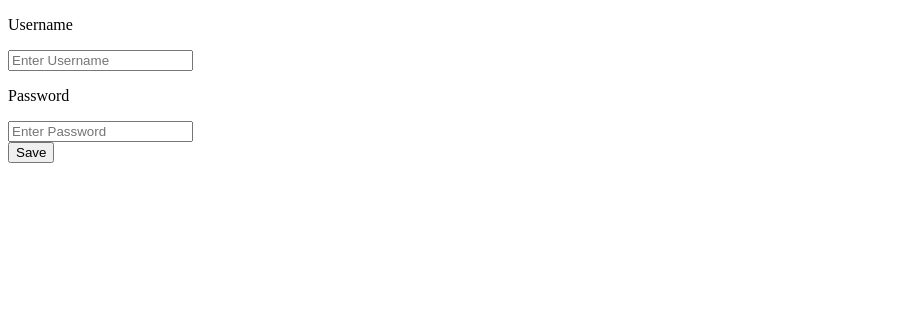
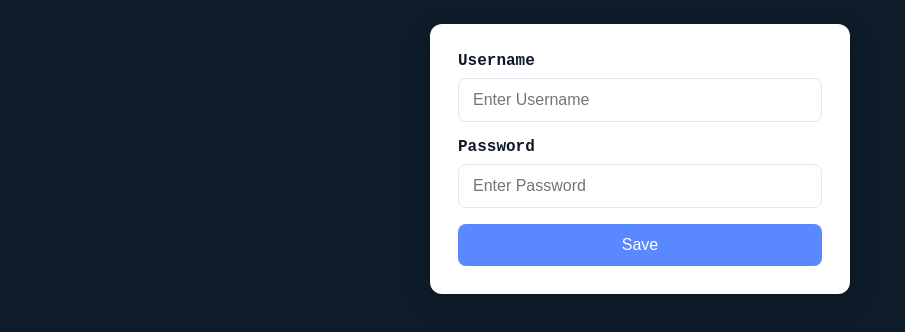
Before and after one commit to Runn077/Notes-App, a React app in the folder frontend/: page /registration in a window 1280 px wide. Shown: the top 332 px of the page, without its empty margins (0-905 px from the left). Built offline with nearby package versions, Linux system fonts and the light colour scheme; the HTML template or start-up script is replaced by a standard one.

Commit message:
Changed layout and styling

```diff
--- a/frontend/src/App.css
+++ b/frontend/src/App.css
@@ -1,158 +1,6 @@
-.homeContainer {
-  display: flex;
-  flex-wrap: wrap;           /* allow notes to wrap */
-  justify-content: flex-start; /* align notes to left inside the container */
-  gap: 20px;                 /* spacing between notes */
-  max-width: 90vw;         /* optional: container max width */
-  margin: 0 auto;            /* center container horizontally */
-  box-sizing: border-box;    /* include padding if added */
-}
-
-
-.note {
-  width: 300px;
-  aspect-ratio: 1 / 1;
-  outline: auto;
-  padding: 10px;
-  display: flex;
-  flex-direction: column;
-  box-sizing: border-box;
-  border-radius: 5px;
-  background-color: #ffffff;
-  cursor: pointer;
-}
-
-.note:hover{
-  transform: translateY(-1px);
-  outline: 2px solid rgb(132, 255, 130);
-}
-
-.note .title {
-  width: calc(100% + 20px); /* 100% + left/right padding of .note */
-  margin: -10px 0 10px -10px; /* counteract .note padding */
-  padding: 10px;
-  background-color: #5a89ff;
-  color: white;
-  text-align: center;
-  box-sizing: border-box;
-}
-
-.note .postBody {
-  flex: 1;           /* fills remaining height inside the square note */
-  overflow-y: auto;  /* scroll if content is too tall */
-  word-wrap: break-word;
-  white-space: pre-wrap;
-}
-
-.modal {
-  position: fixed;
-  top: 0;
-  left: 0;
-  width: 100%;
-  height: 100%;
-  overflow: auto; /* allow modal to scroll if content too big */
-  display: flex;
-  justify-content: center;
-  align-items: center;
-  z-index: 1000;
-}
-
-.overlay {
-  position: absolute;
-  width: 100%;
-  height: 100%;
-  background: rgba(0,0,0,0.5);
-  z-index: 1;
-}
-
-.modalContent {
-  position: relative;
-  background: white;
-  padding: 20px;
-  border-radius: 8px;
-  z-index: 2;
-}
-
-.createBtn {
-  background-color: #5a89ff;
-  display: block;
-  margin: 20px auto;
-  padding: 10px 20px;
-  font-size: 1rem;
-  cursor: pointer;
-  border: none;
-  outline: none;
-  border-radius: 5px;
-  color: white;
-}
-
-.createBtn:hover {
-  transform: translateY(-1px);
-  outline: 2px solid rgb(132, 255, 130);
-}
-
-.noteContainer {
-  display: flex;
-  flex-direction: column; /* stack title and text vertically */
-  width: 90vw;            /* almost full width of screen */
-  max-width: 800px;       /* optional: limit max width for readability */
-  margin: 20px auto;      /* center horizontally with top/bottom spacing */
-  padding: 20px;
-  box-sizing: border-box;
-}
-
-.noteTitle {
-  width: 100%;           /* full width */
-  font-size: 2rem;       /* big title */
-  font-family:'Courier New', Courier, monospace;
-  margin-bottom: 20px;   /* spacing below title */
-  text-align: left;      /* left-align, or center if you prefer */
-}
-
-.noteText {
-  width: 100%;           /* full width */
-  font-size: 1rem;
-  line-height: 1.5;      /* easier to read */
-  resize: none;          /* if using textarea, prevents resizing */
-  border: 1px solid #ccc; /* optional: border for textarea */
-  padding: 10px;
-  box-sizing: border-box;
-  min-height: 200px;     /* ensure some initial height */
-  white-space: pre-wrap;  /* keeps line breaks from textarea */
-  overflow-wrap: break-word;
-  font-family:'Courier New', Courier, monospace;
-}
-
-.noteTitle {
-  width: 100%;           /* full width */
-  font-size: 2rem;
-  resize: none;          /* if using textarea, prevents resizing */
-  border: 1px solid #ccc; /* optional: border for textarea */
-  padding: 10px;
-  box-sizing: border-box;
-  white-space: pre-wrap;  /* keeps line breaks from textarea */
-  overflow-wrap: break-word;
-  font-family:'Courier New', Courier, monospace;
-}
-
-.noteContainer {
-  max-width: 90vw;
-  background-color: #5a89ff;
-}
-
-.deleteBtn {
-  background-color: #ff7373;
-  display: block;
-  padding: 10px 20px;
-  font-size: 1rem;
-  cursor: pointer;
-  border: none;
-  outline: none;
-  border-radius: 5px;
-  color: white;
-}
-
-.deleteBtn:hover{
-  transform: translateY(-1px);
-  outline: 2px solid rgb(255, 0, 0);
-}
+@import "./styles/base.css";
+@import "./styles/notes.css";
+@import "./styles/modal.css";
+@import "./styles/noteDetail.css";
+@import "./styles/buttons.css";
+@import "./styles/registration.css";
--- a/frontend/src/page/Registration.jsx
+++ b/frontend/src/page/Registration.jsx
@@ -1,7 +1,6 @@
 import { useState } from 'react'
 import axios from 'axios'
 import { useNavigate } from 'react-router-dom';
-
 
 function Registration() {
   const navigate = useNavigate();
@@ -24,7 +23,8 @@ function Registration() {
   }
 
   return (
-    <div className='registeration container'>
+    <div className='registrationContainer'>
+        <div className='registrationCard'>
           <div className='usernameContainer'>
               <p className='usernameTitle'>Username</p>
               <input
@@ -33,7 +33,6 @@ function Registration() {
                 value = {username}
                 onChange={usernameChange}
               />
-
           </div>
           <div className='passwordContainer'>
               <p className='passwordTitle'>Password</p>
@@ -51,6 +50,7 @@ function Registration() {
             Save
           </button>
         </div>
+    </div>
   )
 }
 
--- /dev/null
+++ b/frontend/src/styles/base.css
@@ -0,0 +1,8 @@
+html, body, #root {
+  height: 100%;
+}
+
+body {
+  margin: 0;                 /* remove default white margins */
+  background-color: #0e1b29; /* ensure full-page dark background */
+}
--- /dev/null
+++ b/frontend/src/styles/buttons.css
@@ -0,0 +1,51 @@
+.createBtn {
+  background-color: #5a89ff;
+  display: block;
+  margin: 20px auto;
+  padding: 10px 20px;
+  font-size: 1rem;
+  cursor: pointer;
+  border: none;
+  outline: none;
+  border-radius: 5px;
+  color: white;
+}
+
+.createBtn:hover {
+  transform: translateY(-1px);
+  outline: 2px solid rgb(132, 255, 130);
+}
+
+.deleteBtn {
+  background-color: #ff7373;
+  display: block;
+  padding: 10px 20px;
+  font-size: 1rem;
+  cursor: pointer;
+  border: none;
+  outline: none;
+  border-radius: 5px;
+  color: white;
+}
+
+.deleteBtn:hover{
+  transform: translateY(-1px);
+  outline: 2px solid rgb(255, 0, 0);
+}
+
+.saveBtn {
+  background-color: #5a89ff;
+  color: #ffffff;
+  border: none;
+  border-radius: 8px;
+  padding: 12px 16px;
+  font-size: 1rem;
+  cursor: pointer;
+  transition: transform 0.15s ease, background-color 0.15s ease, box-shadow 0.15s ease;
+}
+
+.saveBtn:hover {
+  background-color: #4b78ea;
+  transform: translateY(-1px);
+  box-shadow: 0 6px 14px rgba(0,0,0,0.1);
+}
--- /dev/null
+++ b/frontend/src/styles/modal.css
@@ -0,0 +1,28 @@
+.modal {
+  position: fixed;
+  top: 0;
+  left: 0;
+  width: 100%;
+  height: 100%;
+  overflow: auto; /* allow modal to scroll if content too big */
+  display: flex;
+  justify-content: center;
+  align-items: center;
+  z-index: 1000;
+}
+
+.overlay {
+  position: absolute;
+  width: 100%;
+  height: 100%;
+  background: rgba(0,0,0,0.5);
+  z-index: 1;
+}
+
+.modalContent {
+  position: relative;
+  background: white;
+  padding: 20px;
+  border-radius: 8px;
+  z-index: 2;
+}
--- /dev/null
+++ b/frontend/src/styles/noteDetail.css
@@ -0,0 +1,38 @@
+.noteContainer {
+  display: flex;
+  flex-direction: column; /* stack title and text vertically */
+  width: 90vw;            /* almost full width of screen */
+  max-width: 800px;       /* optional: limit max width for readability */
+  margin: 20px auto;      /* center horizontally with top/bottom spacing */
+  padding: 20px;
+  box-sizing: border-box;
+  background-color: #5a89ff; /* from later override */
+}
+
+.noteTitle {
+  width: 100%;           /* full width */
+  font-size: 2rem;       /* big title */
+  font-family:'Courier New', Courier, monospace;
+  margin-bottom: 20px;   /* spacing below title */
+  text-align: left;      /* left-align */
+  resize: none;          /* if textarea used */
+  border: 1px solid #ccc; /* if input/textarea */
+  padding: 10px;
+  box-sizing: border-box;
+  white-space: pre-wrap;
+  overflow-wrap: break-word;
+}
+
+.noteText {
+  width: 100%;
+  font-size: 1rem;
+  line-height: 1.5;
+  resize: none;
+  border: 1px solid #ccc;
+  padding: 10px;
+  box-sizing: border-box;
+  min-height: 200px;
+  white-space: pre-wrap;
+  overflow-wrap: break-word;
+  font-family:'Courier New', Courier, monospace;
+}
--- /dev/null
+++ b/frontend/src/styles/notes.css
@@ -0,0 +1,44 @@
+.homeContainer {
+  display: flex;
+  flex-wrap: wrap;           /* allow notes to wrap */
+  justify-content: flex-start; /* align notes to left inside the container */
+  gap: 20px;                 /* spacing between notes */
+  max-width: 90vw;         /* optional: container max width */
+  margin: 0 auto;            /* center container horizontally */
+  box-sizing: border-box;    /* include padding if added */
+}
+
+.note {
+  width: 300px;
+  aspect-ratio: 1 / 1;
+  outline: auto;
+  padding: 10px;
+  display: flex;
+  flex-direction: column;
+  box-sizing: border-box;
+  border-radius: 5px;
+  background-color: #ffffff;
+  cursor: pointer;
+}
+
+.note:hover{
+  transform: translateY(-1px);
+  outline: 2px solid rgb(132, 255, 130);
+}
+
+.note .title {
+  width: calc(100% + 20px); /* 100% + left/right padding of .note */
+  margin: -10px 0 10px -10px; /* counteract .note padding */
+  padding: 10px;
+  background-color: #5a89ff;
+  color: white;
+  text-align: center;
+  box-sizing: border-box;
+}
+
+.note .postBody {
+  flex: 1;           /* fills remaining height inside the square note */
+  overflow-y: auto;  /* scroll if content is too tall */
+  word-wrap: break-word;
+  white-space: pre-wrap;
+}
--- /dev/null
+++ b/frontend/src/styles/registration.css
@@ -0,0 +1,52 @@
+.registrationContainer {
+  display: flex;
+  flex-direction: column;
+  justify-content: flex-start;
+  align-items: center;
+  height: 100vh;
+  padding: 24px;
+  background: linear-gradient(#0e1b29);
+}
+
+.registrationCard {
+  width: 100%;
+  max-width: 420px;
+  background-color: #ffffff;
+  border-radius: 12px;
+  box-shadow: 0 10px 30px rgba(0,0,0,0.1);
+  padding: 28px;
+  box-sizing: border-box;
+  display: flex;
+  flex-direction: column;
+  gap: 16px;
+}
+
+.registrationCard .usernameContainer,
+.registrationCard .passwordContainer {
+  display: flex;
+  flex-direction: column;
+  gap: 8px;
+}
+
+.registrationCard .usernameTitle,
+.registrationCard .passwordTitle {
+  font-family:'Courier New', Courier, monospace;
+  margin: 0;
+  font-weight: 600;
+  color: #0f172a;
+}
+
+.registrationCard .username,
+.registrationCard .password {
+  padding: 12px 14px;
+  border: 1px solid #e2e8f0;
+  border-radius: 8px;
+  font-size: 1rem;
+  outline: none;
+}
+
+.registrationCard .username:focus,
+.registrationCard .password:focus {
+  border-color: #5a89ff;
+  box-shadow: 0 0 0 3px rgba(90, 137, 255, 0.2);
+}
```
Lines whose indentation alone changed are shown as unchanged.
